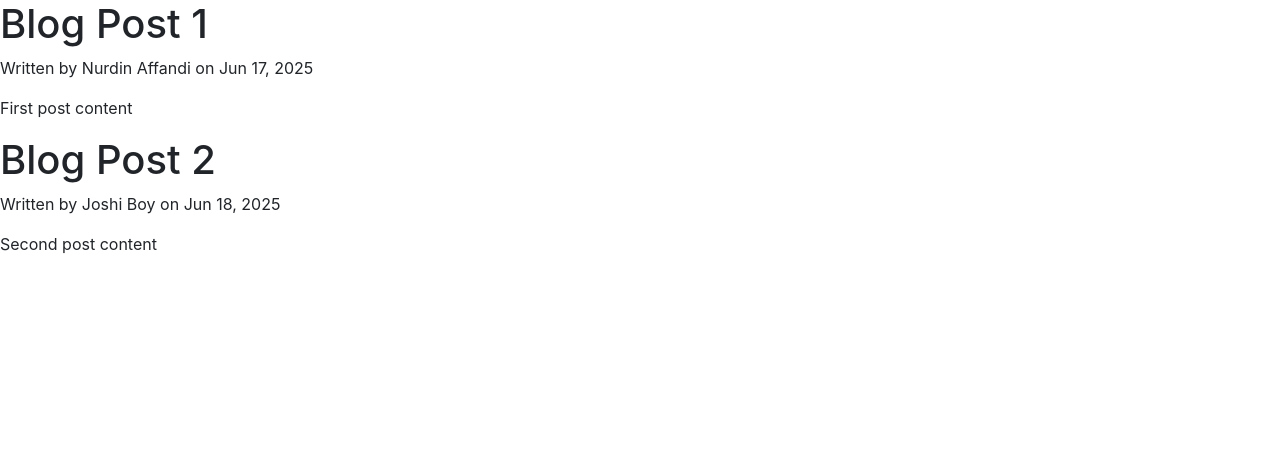
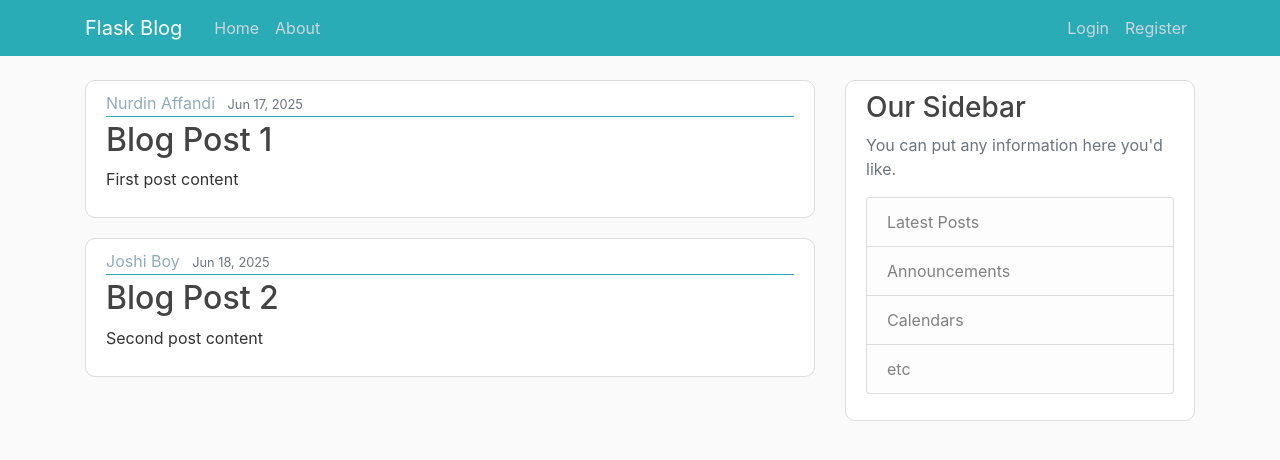
Before and after one commit to nurdinaffandidev/Blog_Flask, a Flask app: page / in a window 1280 px wide. Shown: the top 460 px of the page. Run offline with Flask 3, Linux system fonts and the light colour scheme; some libraries are stand-ins or nearby versions.

Commit message:
feat[templates]: update layout, add css, import url_for

```diff
--- a/flask_blog.py
+++ b/flask_blog.py
@@ -1,4 +1,4 @@
-from flask import Flask, render_template
+from flask import Flask, render_template, url_for
 app = Flask(__name__)
 
 posts = [
--- /dev/null
+++ b/static/main.css
@@ -0,0 +1,88 @@
+body {
+  background: #fafafa;
+  color: #333333;
+  margin-top: 5rem;
+}
+
+h1, h2, h3, h4, h5, h6 {
+  color: #444444;
+}
+
+.bg-steel {
+  background-color: #5e829e;
+}
+
+.bg-teal {
+  background-color: #2aacb6;
+}
+
+.site-header .navbar-nav .nav-link {
+  color: #cbd5db;
+}
+
+.site-header .navbar-nav .nav-link:hover {
+  color: #ffffff;
+}
+
+.site-header .navbar-nav .nav-link.active {
+  font-weight: 500;
+}
+
+.content-section {
+  background: #ffffff;
+  padding: 10px 20px;
+  border: 1px solid #dddddd;
+  border-radius: 10px;
+  margin-bottom: 20px;
+}
+
+.article-title {
+  color: #444444;
+}
+
+.mr-2 {
+    color: #8facbc;
+}
+
+a.article-title:hover {
+  color: #2aacb6;
+  text-decoration: none;
+}
+
+.article-content {
+  white-space: pre-line;
+}
+
+.article-img {
+  height: 65px;
+  width: 65px;
+  margin-right: 16px;
+}
+
+.article-metadata {
+  padding-bottom: 1px;
+  margin-bottom: 4px;
+  border-bottom: 1px solid #2aacb6
+}
+
+.article-metadata a:hover {
+  color: #333;
+  text-decoration: none;
+}
+
+.article-svg {
+  width: 25px;
+  height: 25px;
+  vertical-align: middle;
+}
+
+.account-img {
+  height: 125px;
+  width: 125px;
+  margin-right: 20px;
+  margin-bottom: 16px;
+}
+
+.account-heading {
+  font-size: 2.5rem;
+}
--- a/templates/home.html
+++ b/templates/home.html
@@ -1,8 +1,15 @@
 {% extends "layout.html" %}
 {% block content %}
   {% for post in posts %}
-    <h1>{{ post.title }}</h1>
-    <p>Written by {{ post.author }} on {{ post.date_posted }}</p>
-    <p>{{ post.content }}</p>
+    <article class="media content-section">
+      <div class="media-body">
+        <div class="article-metadata">
+          <a class="mr-2" href="#">{{ post.author }}</a>
+          <small class="text-muted">{{ post.date_posted }}</small>
+        </div>
+        <h2><a class="article-title" href="#">{{ post.title }}</a></h2>
+        <p class="article-content">{{ post.content }}</p>
+      </div>
+    </article>
   {% endfor %}
 {% endblock content %}
--- a/templates/layout.html
+++ b/templates/layout.html
@@ -8,6 +8,7 @@
     <!-- Bootstrap CSS -->
     <link rel="stylesheet" href="https://maxcdn.bootstrapcdn.com/bootstrap/4.0.0/css/bootstrap.min.css" integrity="sha384-Gn5384xqQ1aoWXA+058RXPxPg6fy4IWvTNh0E263XmFcJlSAwiGgFAW/dAiS6JXm" crossorigin="anonymous">
 
+                                                <!-- url_for('directory', filename='filename')   -->
     <link rel="stylesheet" type="text/css" href="{{ url_for('static', filename='main.css') }}">
     <meta charset="UTF-8">
     {% if title %}
@@ -17,7 +18,48 @@
     {% endif %}
 </head>
 <body>
-    {% block content %}{% endblock %}
+    <header class="site-header">
+      <nav class="navbar navbar-expand-md navbar-dark bg-teal fixed-top">
+        <div class="container">
+          <a class="navbar-brand mr-4" href="/">Flask Blog</a>
+          <button class="navbar-toggler" type="button" data-toggle="collapse" data-target="#navbarToggle" aria-controls="navbarToggle" aria-expanded="false" aria-label="Toggle navigation">
+            <span class="navbar-toggler-icon"></span>
+          </button>
+          <div class="collapse navbar-collapse" id="navbarToggle">
+            <div class="navbar-nav mr-auto">
+              <a class="nav-item nav-link" href="/">Home</a>
+              <a class="nav-item nav-link" href="/about">About</a>
+            </div>
+            <!-- Navbar Right Side -->
+            <div class="navbar-nav">
+              <a class="nav-item nav-link" href="/login">Login</a>
+              <a class="nav-item nav-link" href="/register">Register</a>
+            </div>
+          </div>
+        </div>
+      </nav>
+    </header>
+
+    <main role="main" class="container">
+      <div class="row">
+        <div class="col-md-8">
+          {% block content %}{% endblock %}
+        </div>
+        <div class="col-md-4">
+          <div class="content-section">
+            <h3>Our Sidebar</h3>
+            <p class='text-muted'>You can put any information here you'd like.
+              <ul class="list-group">
+                <li class="list-group-item list-group-item-light">Latest Posts</li>
+                <li class="list-group-item list-group-item-light">Announcements</li>
+                <li class="list-group-item list-group-item-light">Calendars</li>
+                <li class="list-group-item list-group-item-light">etc</li>
+              </ul>
+            </p>
+          </div>
+        </div>
+      </div>
+    </main>
 
     <!-- Optional JavaScript -->
     <!-- jQuery first, then Popper.js, then Bootstrap JS -->
```
